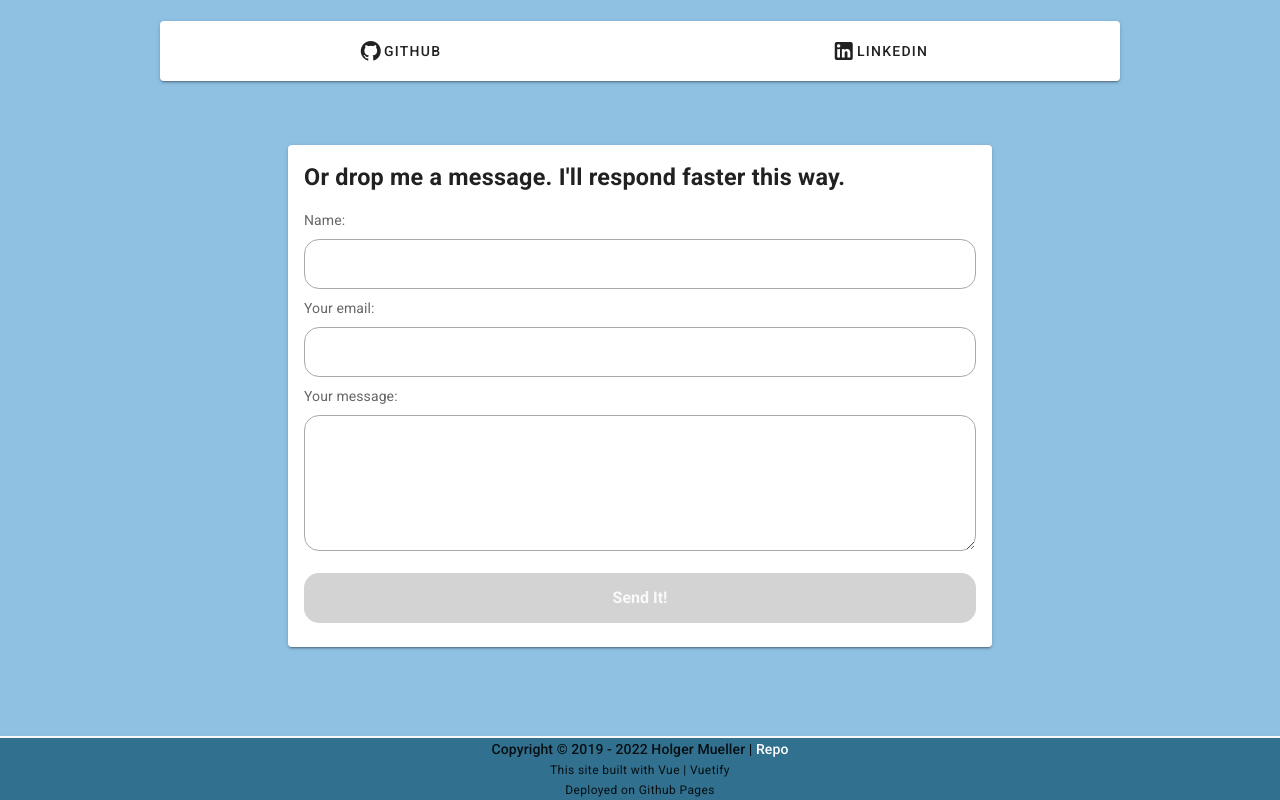
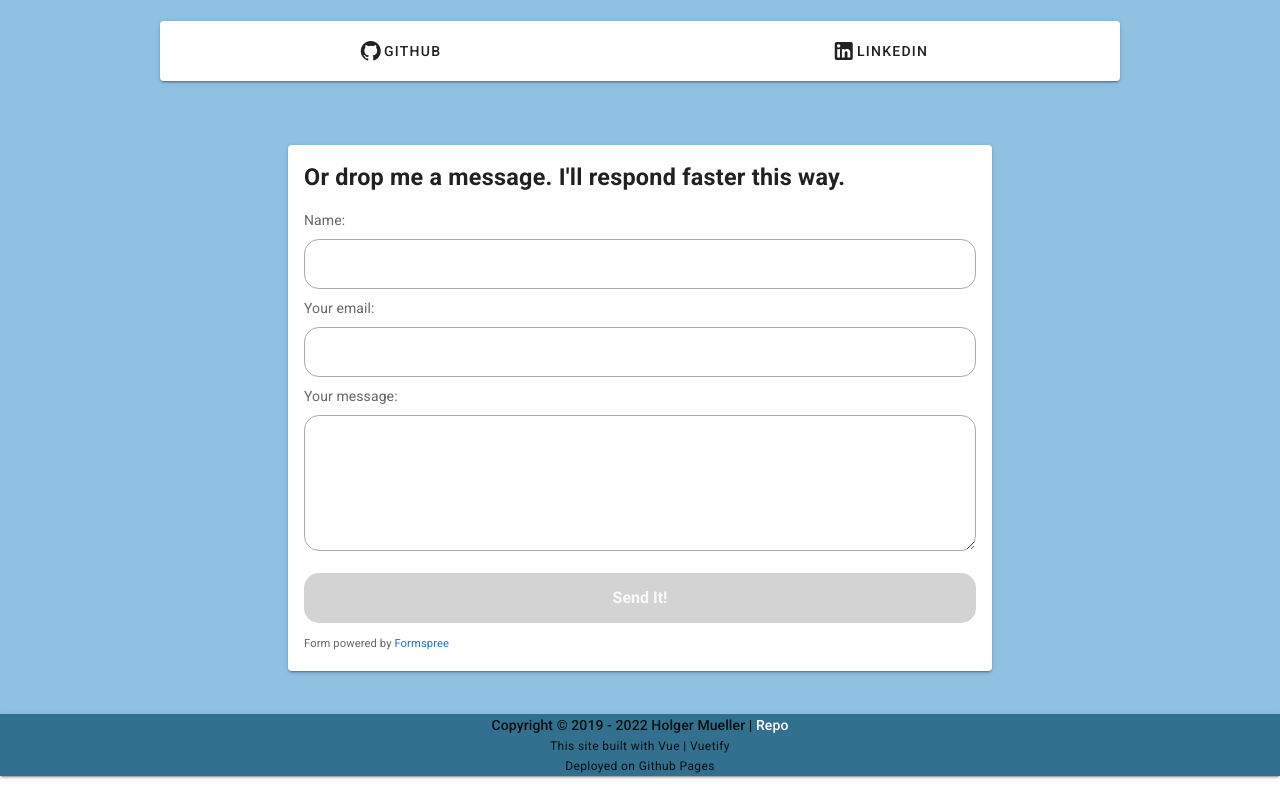
Before and after one commit to Holgermueller/test-app, a Vue app: page / in a window 1280 px wide. Shown: the part 3965-4765 px from the top of the page. After the commit the page ends 4741 px from the top, so only its background shows below. Built offline with nearby package versions, Linux system fonts and the light colour scheme.

Commit message:
tweaked some styles added link to form provider

```diff
--- a/src/components/Connect.vue
+++ b/src/components/Connect.vue
@@ -51,6 +51,10 @@
               Send It!
             </button>
           </form>
+          <small
+            >Form powered by
+            <a href="https://formspree.io/" target="_blank">Formspree</a>
+          </small>
         </v-card-text>
       </v-card>
     </div>
@@ -77,6 +81,7 @@ export default {
   background-color: #8fc1e3;
   padding-top: 4%;
   padding-bottom: 7%;
+  margin-bottom: 0;
 }
 .section-header {
   text-align: center;
@@ -84,9 +89,7 @@ export default {
 }
 .form-card {
   width: 55%;
-  margin-top: 1rem;
-  margin-left: auto;
-  margin-right: auto;
+  margin: 1rem auto;
   background-color: #f7f9fb;
 }
 .form-container {
@@ -122,6 +125,9 @@ export default {
 .submit:disabled {
   background-color: lightgrey;
 }
+a {
+  text-decoration: none;
+}
 @media (min-width: 360px) and (max-width: 450px) {
   .connection-name {
     font-size: 0;
```
